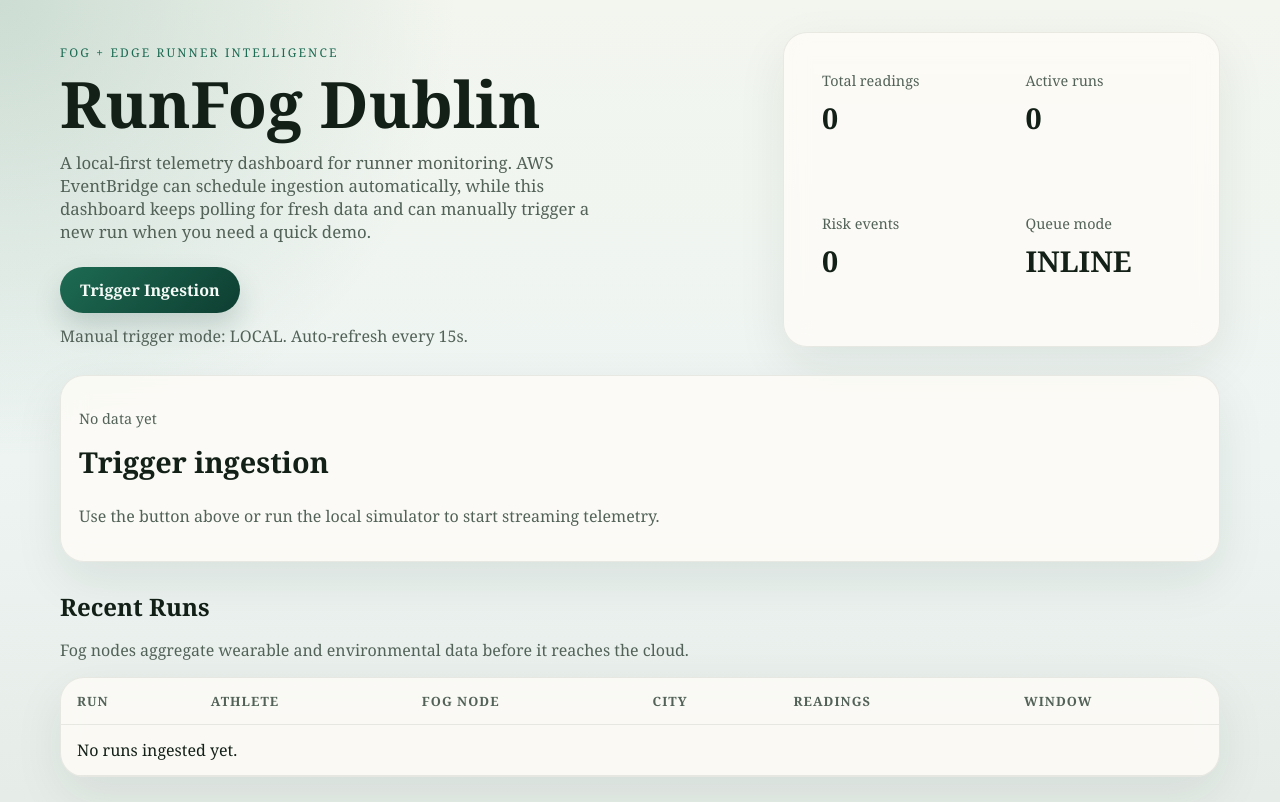
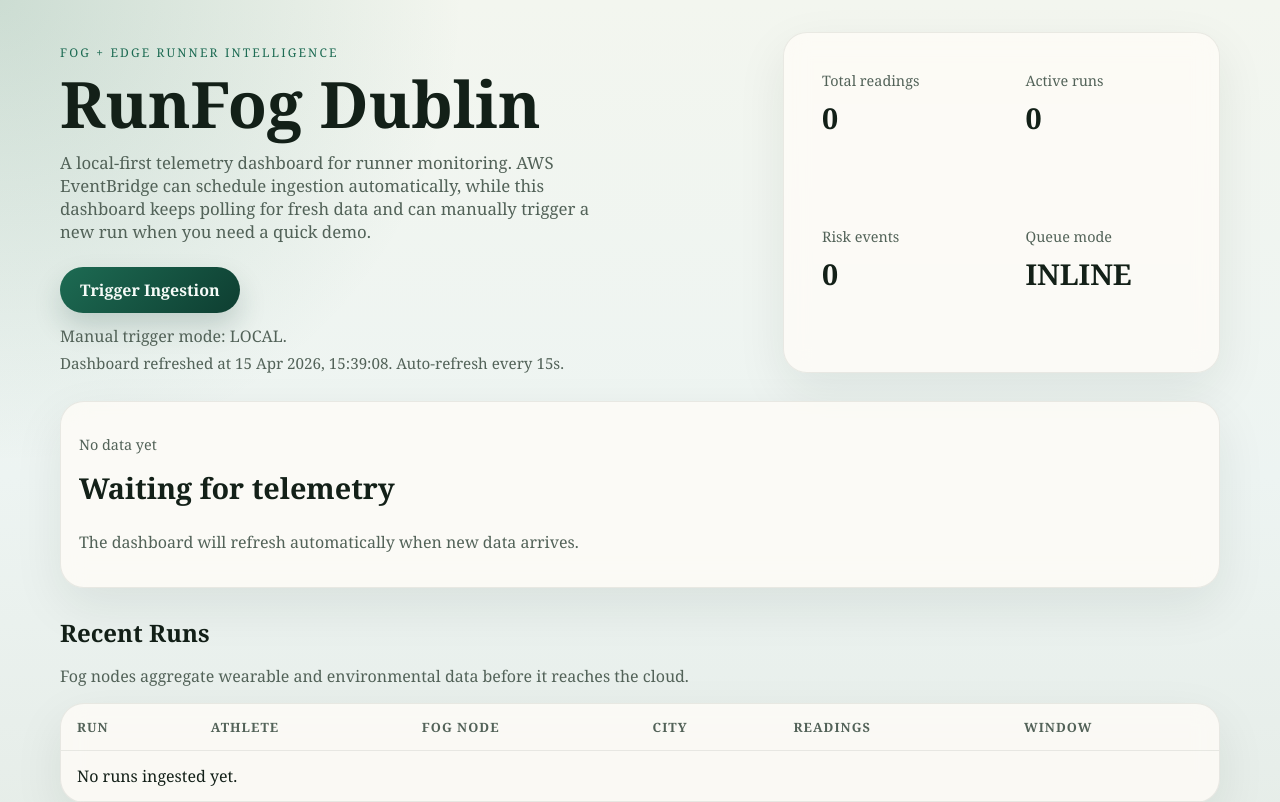
Before and after one commit to Ronakkk07/RunFog-Dublin, a Django app: page / in a window 1280 px wide. Shown: the top 802 px of the page. Run offline with Django 5.2, Linux system fonts and the light colour scheme; data that the repository does not hold is empty.

Commit message:
Fix Lambda response parsing and show dashboard refresh status

```diff
--- a/runnerhub/services.py
+++ b/runnerhub/services.py
@@ -95,7 +95,7 @@ def _invoke_ingestor_lambda():
                 nested_body = json.loads(result["body"])
             except json.JSONDecodeError:
                 nested_body = {}
-            else:
+            if isinstance(nested_body, dict):
                 result = {**result, **nested_body}
 
         if result.get("statusCode") not in (None, 200):
--- a/runnerhub/templates/runnerhub/dashboard.html
+++ b/runnerhub/templates/runnerhub/dashboard.html
@@ -23,7 +23,10 @@
                         Trigger Ingestion
                     </button>
                     <p id="trigger-status" class="action-status">
-                        Manual trigger mode: {{ manual_trigger_mode }}. Auto-refresh every {{ frontend_poll_seconds }}s.
+                        Manual trigger mode: {{ manual_trigger_mode }}.
+                    </p>
+                    <p id="refresh-status" class="refresh-status">
+                        Auto-refresh every {{ frontend_poll_seconds }}s.
                     </p>
                 </div>
             </div>
@@ -110,6 +113,7 @@
         const csrfToken = document.querySelector('meta[name="csrf-token"]').content;
         const triggerButton = document.getElementById("manual-trigger-button");
         const triggerStatus = document.getElementById("trigger-status");
+        const refreshStatus = document.getElementById("refresh-status");
         const cardsGrid = document.getElementById("cards-grid");
         const recentRunsBody = document.getElementById("recent-runs-body");
 
@@ -195,6 +199,7 @@
             document.getElementById("metric-risk-events").textContent = data.risk_events;
             renderCards(data.cards || []);
             renderRuns(data.recent_runs || []);
+            refreshStatus.textContent = `Dashboard refreshed at ${formatTimestamp(new Date().toISOString())}. Auto-refresh every {{ frontend_poll_seconds }}s.`;
         }
 
         async function triggerIngestion() {
@@ -235,11 +240,15 @@
 
         triggerButton.addEventListener("click", triggerIngestion);
 
+        refreshSummary().catch(() => {
+            refreshStatus.textContent = "Initial dashboard refresh failed. Retrying automatically.";
+        });
+
         window.setInterval(async () => {
             try {
                 await refreshSummary();
             } catch (error) {
-                triggerStatus.textContent = "Waiting for the next successful dashboard refresh.";
+                refreshStatus.textContent = "Waiting for the next successful dashboard refresh.";
             }
         }, pollIntervalMs);
     </script>
--- a/static/runnerhub/dashboard.css
+++ b/static/runnerhub/dashboard.css
@@ -78,6 +78,12 @@ h1 {
 .action-status {
     margin: 12px 0 0;
     color: var(--muted);
+}
+
+.refresh-status {
+    margin: 6px 0 0;
+    color: var(--muted);
+    font-size: 0.95rem;
 }
 
 .hero-panel,
```
Also changed, not shown: tests/test_runnerhub.py (+28 -0 lines).
